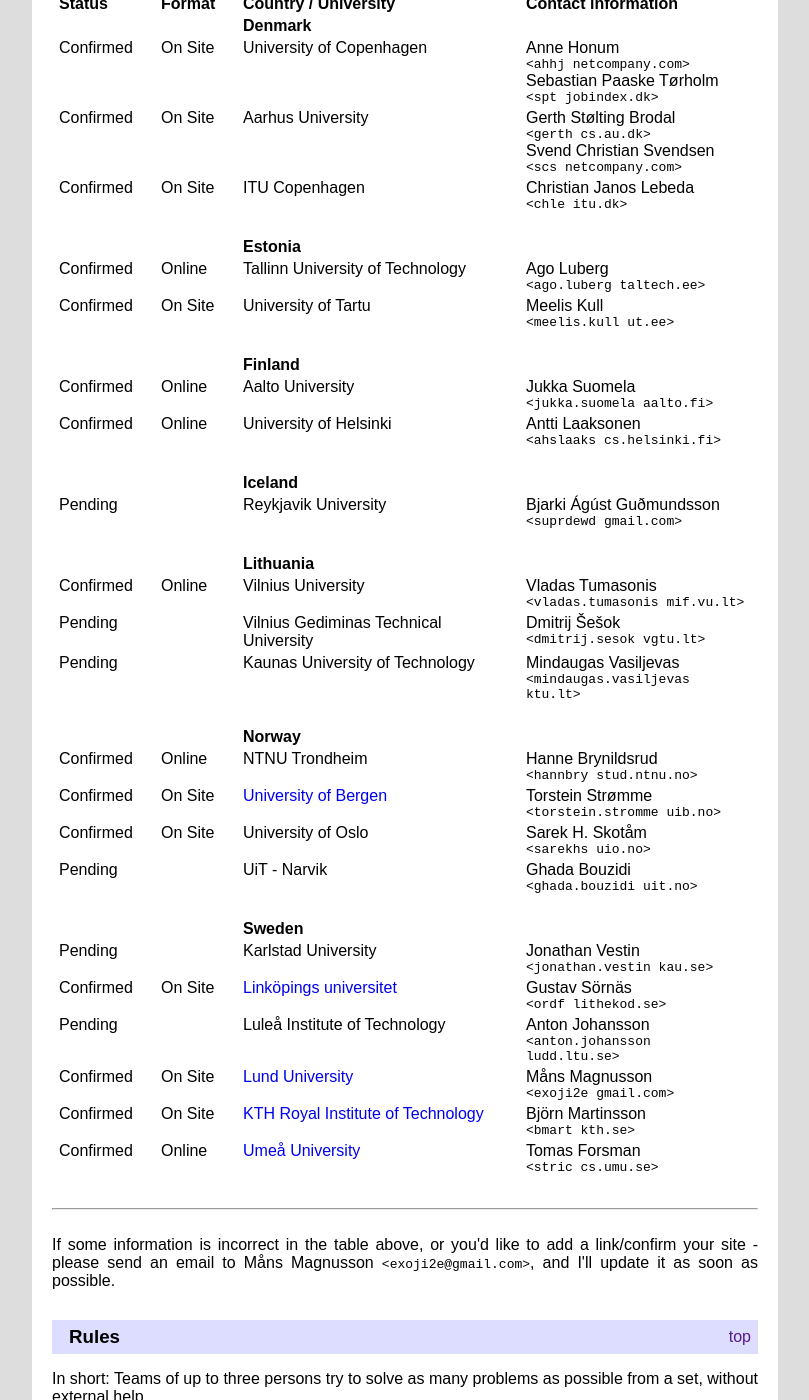
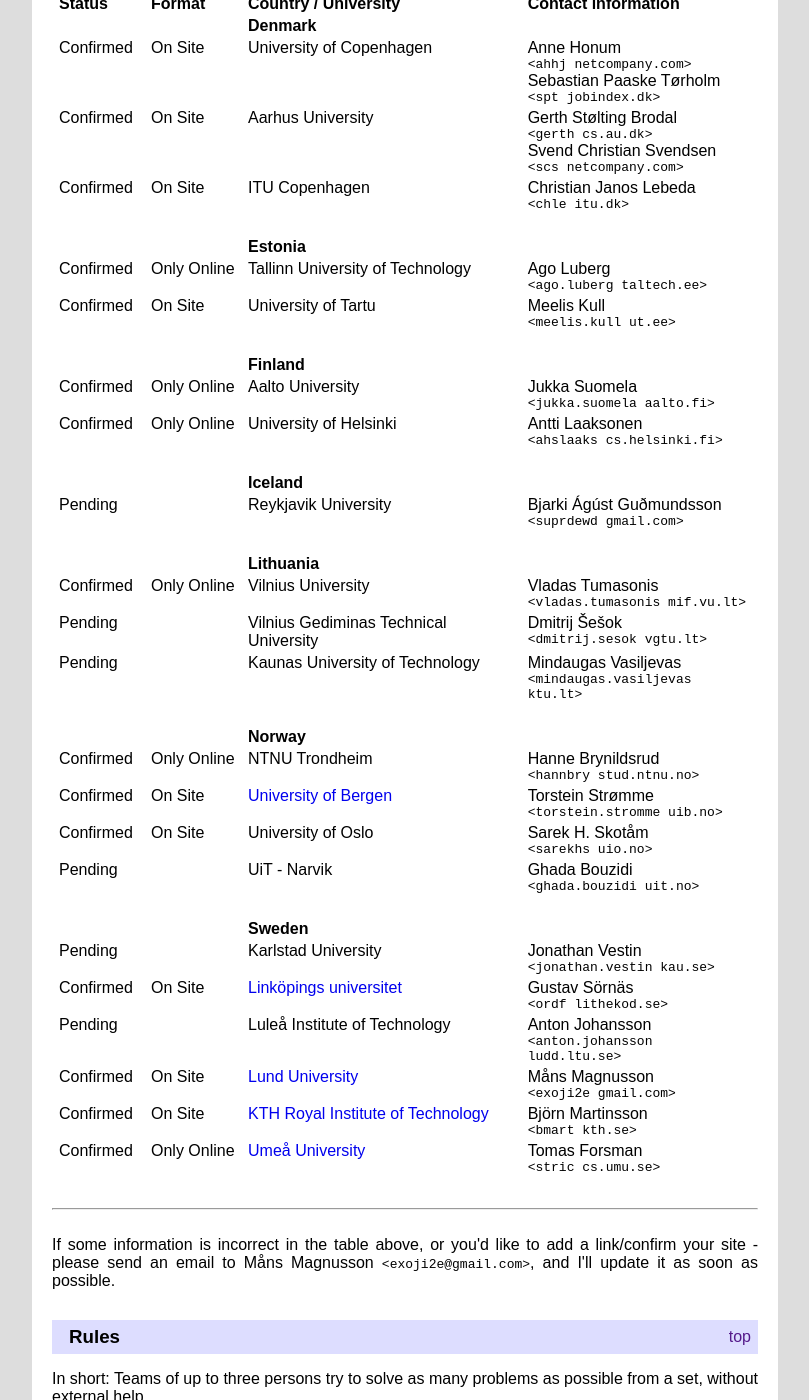
Before and after one commit to icpc/ncpc-web, a Jekyll site: the page built from ncpc2021/index.html, in a window 1280 px wide and 1400 px high, scrolled down 1201 px. Shown: the whole window, without its empty margins (235-1044 px from the left). Built offline with Jekyll 4.4.1, drawn with Linux system fonts in a browser that asks for light colours.

Commit message:
[ncpc2021] Online -> "Only Online"

```diff
--- a/_data/ncpc2021sites.yml
+++ b/_data/ncpc2021sites.yml
@@ -28,7 +28,7 @@
     contact: Ago Luberg
     email : 'ago.luberg taltech.ee'
     confirmed: true
-    contestType: Online
+    contestType: Only Online
   - name : University of Tartu
     contact: Meelis Kull
     email : 'meelis.kull ut.ee'
@@ -41,12 +41,12 @@
     contact: Jukka Suomela
     email : 'jukka.suomela aalto.fi'
     confirmed: true
-    contestType: Online
+    contestType: Only Online
   - name : University of Helsinki
     contact: Antti Laaksonen
     email : 'ahslaaks cs.helsinki.fi'
     confirmed: true
-    contestType: Online
+    contestType: Only Online
 
 
 - name: Iceland
@@ -62,7 +62,7 @@
     contact: Vladas Tumasonis
     email: 'vladas.tumasonis mif.vu.lt'
     confirmed: true
-    contestType: Online
+    contestType: Only Online
   - name : Vilnius Gediminas Technical University
     contact: Dmitrij Šešok
     email: 'dmitrij.sesok vgtu.lt'
@@ -78,7 +78,7 @@
     contact: Hanne Brynildsrud
     email: 'hannbry stud.ntnu.no'
     confirmed: true
-    contestType: Online
+    contestType: Only Online
 
   - name : University of Bergen
     contact: Torstein Strømme
@@ -130,5 +130,5 @@
     contact: Tomas Forsman
     email: 'stric cs.umu.se'
     confirmed: true
-    contestType: Online
+    contestType: Only Online
     url: https://s.cs.umu.se/go/ncpc
--- a/ncpc2021/index.html
+++ b/ncpc2021/index.html
@@ -147,8 +147,8 @@
     </tr>
     {% for uni in country.unis %}
       <tr>
-        <td style="width:90px;">{% if uni.confirmed %} Confirmed {% else %} Pending {% endif %} </td>
-        <td style="width:70px;">{{ uni.contestType }}</td>
+        <td style="width:80px;">{% if uni.confirmed %} Confirmed {% else %} Pending {% endif %} </td>
+        <td style="width:85px;">{{ uni.contestType }}</td>
         <td >
           {% if uni.url %} <a href="{{ uni.url }}"> {% endif %}
             {{ uni.name }}
```
